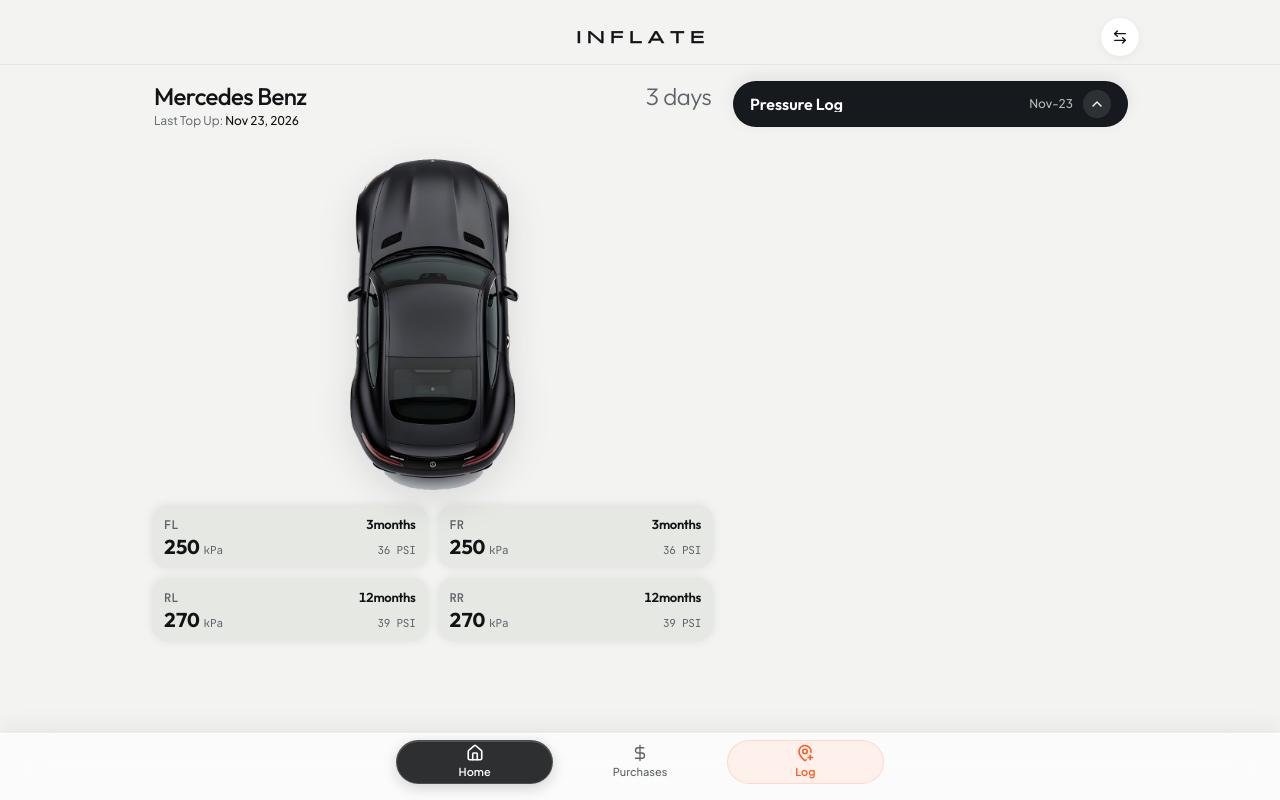
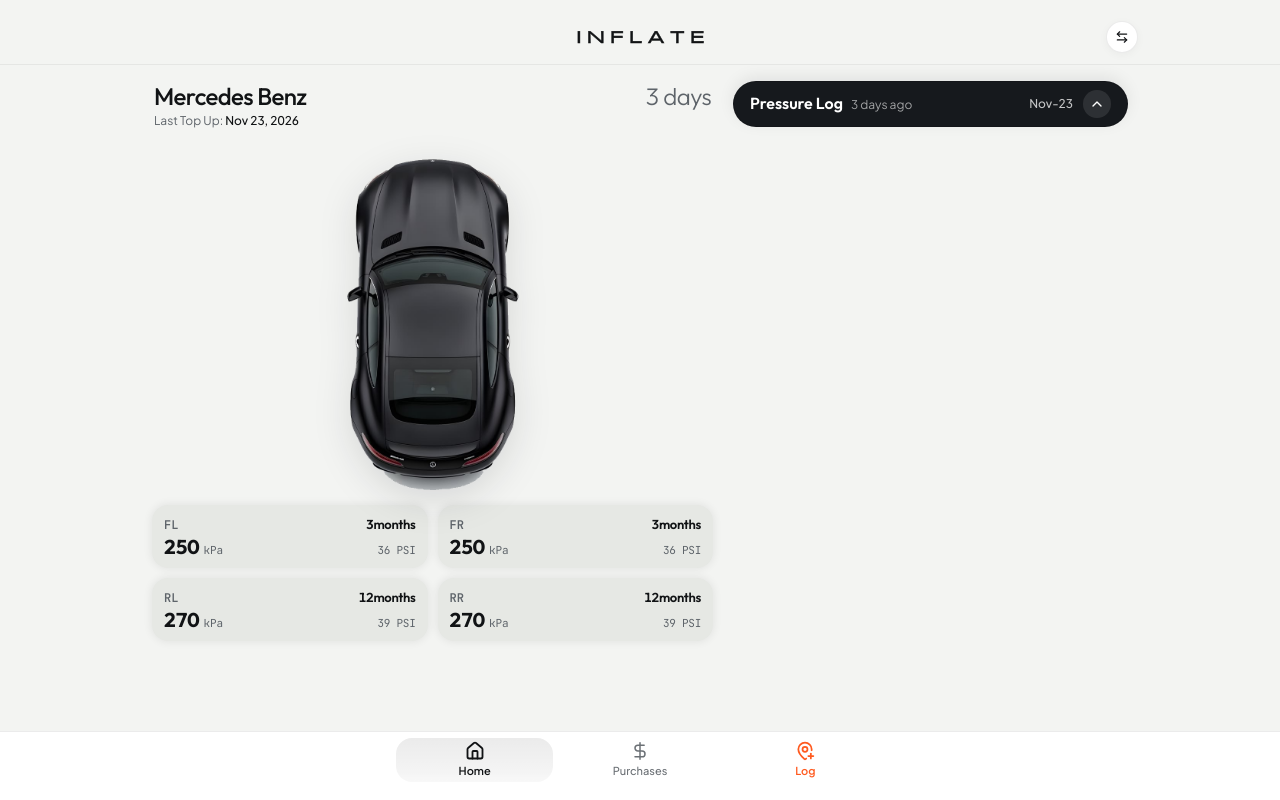
Before and after one commit to H27films/Inflate, a React (Vite) app: page / in a window 1280 px wide. Built offline with nearby package versions, Linux system fonts and the light colour scheme.

Commit message:
refactor: update UI components and navigation
Refine visual styles across the header, bottom navigation, and logs. Improve scrolling behavior for expanded sections and add utility for date labels.

```diff
--- a/src/components/BottomNav.tsx
+++ b/src/components/BottomNav.tsx
@@ -12,21 +12,21 @@ export function BottomNav({ activeTab, onSelectTab, onOpenLog }: BottomNavProps)
   return (
     <nav
       aria-label="Primary navigation"
-      className="fixed bottom-0 left-0 right-0 z-40 bg-white/65 backdrop-blur-xl border-t border-white/70 shadow-[0_-6px_24px_rgba(17,19,21,0.06)] pb-safe"
+      className="fixed bottom-0 left-0 right-0 z-40 bg-white/95 backdrop-blur-md border-t border-black/8 pb-safe"
     >
-      <div className="max-w-lg mx-auto grid grid-cols-3 gap-2 px-3 pt-1.5 pb-1">
+      <div className="max-w-lg mx-auto grid grid-cols-3 h-14 px-3 gap-2">
         <button
           type="button"
           onClick={() => onSelectTab('garage')}
           aria-label="Home"
           aria-current={activeTab === 'garage' ? 'page' : undefined}
-          className={`h-11 rounded-full flex flex-col items-center justify-center gap-0.5 text-[11px] transition-all cursor-pointer ${
+          className={`flex flex-col items-center justify-center gap-0.5 text-[11px] transition-colors cursor-pointer ${
             activeTab === 'garage'
-              ? 'bg-[#111315]/88 backdrop-blur-md text-white font-semibold border border-white/15 shadow-[0_4px_14px_rgba(17,19,21,0.18),inset_0_1px_0_rgba(255,255,255,0.18)]'
-              : 'text-[#5E646A] font-medium hover:text-[#111315] hover:bg-white/60'
+              ? 'my-1.5 rounded-2xl bg-gradient-to-b from-black/[0.08] to-black/[0.03] text-[#111315] font-semibold'
+              : 'text-[#6B7075] font-medium hover:text-[#111315]'
           }`}
         >
-          <Home className="w-[18px] h-[18px]" strokeWidth={activeTab === 'garage' ? 2.2 : 1.8} />
+          <Home className="w-5 h-5" strokeWidth={activeTab === 'garage' ? 2.2 : 1.8} />
           <span>Home</span>
         </button>
 
@@ -35,13 +35,13 @@ export function BottomNav({ activeTab, onSelectTab, onOpenLog }: BottomNavProps)
           onClick={() => onSelectTab('purchases')}
           aria-label="Purchases"
           aria-current={activeTab === 'purchases' ? 'page' : undefined}
-          className={`h-11 rounded-full flex flex-col items-center justify-center gap-0.5 text-[11px] transition-all cursor-pointer ${
+          className={`flex flex-col items-center justify-center gap-0.5 text-[11px] transition-colors cursor-pointer ${
             activeTab === 'purchases'
-              ? 'bg-[#111315]/88 backdrop-blur-md text-white font-semibold border border-white/15 shadow-[0_4px_14px_rgba(17,19,21,0.18),inset_0_1px_0_rgba(255,255,255,0.18)]'
-              : 'text-[#5E646A] font-medium hover:text-[#111315] hover:bg-white/60'
+              ? 'my-1.5 rounded-2xl bg-gradient-to-b from-black/[0.08] to-black/[0.03] text-[#111315] font-semibold'
+              : 'text-[#6B7075] font-medium hover:text-[#111315]'
           }`}
         >
-          <DollarSign className="w-[18px] h-[18px]" strokeWidth={activeTab === 'purchases' ? 2.2 : 1.8} />
+          <DollarSign className="w-5 h-5" strokeWidth={activeTab === 'purchases' ? 2.2 : 1.8} />
           <span>Purchases</span>
         </button>
 
@@ -49,9 +49,9 @@ export function BottomNav({ activeTab, onSelectTab, onOpenLog }: BottomNavProps)
           type="button"
           onClick={onOpenLog}
           aria-label="Log pressure top-up"
-          className="h-11 rounded-full flex flex-col items-center justify-center gap-0.5 text-[11px] font-semibold text-[#FF5A1F] bg-[#FF5A1F]/[0.08] backdrop-blur-sm border border-[#FF5A1F]/15 hover:bg-[#FF5A1F]/[0.14] hover:text-[#E54D14] active:scale-[0.97] transition-all cursor-pointer"
+          className="flex flex-col items-center justify-center gap-0.5 text-[11px] font-semibold text-[#FF5A1F] hover:text-[#E54D14] active:scale-[0.97] transition-all cursor-pointer"
         >
-          <MapPinPlus className="w-[18px] h-[18px]" strokeWidth={2.1} />
+          <MapPinPlus className="w-5 h-5" strokeWidth={2.1} />
           <span>Log</span>
         </button>
       </div>
--- a/src/components/PressureLogSheet.tsx
+++ b/src/components/PressureLogSheet.tsx
@@ -12,6 +12,7 @@ import {
 import {
   detectCurrentLocationName,
   formatCompactMonthDay,
+  formatDaysAgoLabel,
   formatDaysBetween,
   formatDisplayDate,
   formatRelativeDays,
@@ -181,14 +182,47 @@ export function PressureLogSheet({
       : car.pressureLogs.slice(0, PREVIEW_LIMIT);
   const remainingCount = Math.max(0, car.pressureLogs.length - PREVIEW_LIMIT);
 
-  const sectionClassName = expanded
-    ? showAllEntries
+  const expandedSheetClassName = showAllEntries
     ? 'fixed inset-x-0 top-2 bottom-0 z-45 bg-white rounded-t-3xl border-t border-black/8 shadow-[0_-16px_48px_rgba(17,19,21,0.18)] flex flex-col pb-20 lg:inset-x-0 lg:top-12 lg:bottom-4 lg:max-w-2xl lg:mx-auto lg:rounded-3xl lg:border lg:shadow-2xl lg:pb-0'
-      : 'fixed inset-x-0 bottom-0 z-35 bg-white rounded-t-3xl border-t border-black/8 shadow-[0_-16px_48px_rgba(17,19,21,0.14)] max-h-[72dvh] flex flex-col pb-20 lg:static lg:z-auto lg:rounded-3xl lg:border lg:shadow-none lg:max-h-[560px] lg:pb-0'
-    : 'relative w-full bg-[#16191D] text-white rounded-t-3xl rounded-b-none lg:rounded-3xl border-t border-x lg:border border-black/15 shadow-[0_-4px_16px_rgba(17,19,21,0.08)] overflow-hidden shrink-0';
+    : 'fixed inset-x-0 bottom-0 z-35 bg-white rounded-t-3xl border-t border-black/8 shadow-[0_-16px_48px_rgba(17,19,21,0.14)] max-h-[72dvh] flex flex-col pb-20 lg:inset-x-0 lg:bottom-20 lg:max-w-xl lg:mx-auto lg:rounded-3xl lg:border lg:shadow-2xl lg:max-h-[560px] lg:pb-0';
 
   return (
     <>
+      {/* Compact Black Summary Bar (always stays calmly in flow) */}
+      <section
+        aria-label="Tyre pressure log summary"
+        className="relative w-full bg-[#16191D] text-white rounded-t-3xl rounded-b-none lg:rounded-3xl border-t border-x lg:border border-black/15 shadow-[0_-4px_16px_rgba(17,19,21,0.08)] overflow-hidden shrink-0"
+      >
+        <button
+          type="button"
+          onClick={() => onToggleExpanded(true)}
+          className="w-full text-left px-4 py-2 cursor-pointer hover:bg-white/[0.03] transition-colors focus:outline-none focus-visible:ring-2 focus-visible:ring-white/40 shrink-0"
+        >
+          <div className="flex items-center justify-between gap-3">
+            <div className="flex items-baseline gap-2 min-w-0">
+              <h2 className="font-display text-base font-semibold text-white leading-none shrink-0">
+                Pressure Log
+              </h2>
+              {latestLog && (
+                <span className="font-sans text-xs font-light text-white/60 tabular-nums truncate">
+                  {formatDaysAgoLabel(latestLog.date)}
+                </span>
+              )}
+            </div>
+
+            <div className="flex items-center gap-2.5 shrink-0">
+              <span className="text-xs font-medium text-white/75 tabular-nums">
+                {latestLog ? formatCompactMonthDay(latestLog.date) : 'No entries'}
+              </span>
+              <span className="w-7 h-7 rounded-full bg-white/10 flex items-center justify-center text-white shrink-0">
+                <ChevronUp className="w-4 h-4" />
+              </span>
+            </div>
+          </div>
+        </button>
+      </section>
+
+      {/* Smooth Backdrop + Symmetrical Slide-Up / Slide-Down Expanded Sheet */}
       <AnimatePresence>
         {expanded && (
           <motion.div
@@ -196,25 +230,29 @@ export function PressureLogSheet({
             initial={{ opacity: 0 }}
             animate={{ opacity: 1 }}
             exit={{ opacity: 0 }}
-            transition={{ duration: 0.18 }}
+            transition={{ duration: 0.22 }}
             onClick={() => onToggleExpanded(false)}
             className={
               showAllEntries
                 ? 'fixed inset-0 z-30 bg-black/35'
-                : 'fixed inset-0 z-30 bg-black/25 lg:hidden'
+                : 'fixed inset-0 z-30 bg-black/25'
             }
           />
         )}
       </AnimatePresence>
 
+      <AnimatePresence>
+        {expanded && (
           <motion.section
-        layout
-        transition={{ type: 'spring', stiffness: 360, damping: 34 }}
+            key="log-sheet"
+            initial={{ y: '100%' }}
+            animate={{ y: 0 }}
+            exit={{ y: '100%' }}
+            transition={{ type: 'spring', stiffness: 360, damping: 36 }}
             aria-label="Tyre pressure log history"
-        className={sectionClassName}
+            className={expandedSheetClassName}
           >
-        {/* Top Bar: Compact Summary or Clean Expanded Header */}
-        {expanded ? (
+            {/* Clean Expanded Header */}
             <div className="w-full px-4 py-3 flex items-center justify-between gap-3 shrink-0">
               <button
                 type="button"
@@ -252,39 +290,10 @@ export function PressureLogSheet({
                 </button>
               </div>
             </div>
-        ) : (
-          <button
-            type="button"
-            onClick={() => onToggleExpanded(true)}
-            className="w-full text-left px-4 py-2 cursor-pointer hover:bg-white/[0.03] transition-colors focus:outline-none focus-visible:ring-2 focus-visible:ring-white/40 shrink-0"
-          >
-            <div className="flex items-center justify-between gap-3">
-              <h2 className="font-display text-base font-semibold text-white leading-none truncate">
-                Pressure Log
-              </h2>
-
-              <div className="flex items-center gap-2.5 shrink-0">
-                <span className="text-xs font-medium text-white/70 tabular-nums">
-                  {latestLog ? formatCompactMonthDay(latestLog.date) : 'No entries'}
-                </span>
-                <span className="w-7 h-7 rounded-full bg-white/10 flex items-center justify-center text-white shrink-0">
-                  <ChevronUp className="w-4 h-4" />
-                </span>
-              </div>
-            </div>
-          </button>
-        )}
 
             {/* Expanded History List */}
-        <AnimatePresence initial={false}>
-          {expanded && (
-            <motion.div
+            <div
               ref={scrollBodyRef}
-              key="log-body"
-              initial={{ opacity: 0, y: 12 }}
-              animate={{ opacity: 1, y: 0 }}
-              exit={{ opacity: 0, y: 8 }}
-              transition={{ duration: 0.2 }}
               className="border-t border-black/6 flex-1 overflow-y-auto px-4 py-3 space-y-3"
             >
 
@@ -587,10 +596,10 @@ export function PressureLogSheet({
                   )}
                 </>
               )}
-            </motion.div>
+            </div>
+          </motion.section>
         )}
       </AnimatePresence>
-      </motion.section>
     </>
   );
 }
--- a/src/data/initialGarage.ts
+++ b/src/data/initialGarage.ts
@@ -248,6 +248,13 @@ export function formatRelativeDays(dateStr: string): string {
   return `${years}y ago`;
 }
 
+export function formatDaysAgoLabel(dateStr: string): string {
+  const diffDays = getDaysSince(dateStr);
+  if (diffDays <= 0) return 'Today';
+  if (diffDays === 1) return '1 day ago';
+  return `${diffDays} days ago`;
+}
+
 export function formatTyreAge(dateStr: string): string {
   const today = new Date();
   const bought = parseLocalDate(dateStr);
```
Also changed, not shown: src/App.tsx (+5 -5 lines), src/components/PurchasesView.tsx (+57 -54 lines). Lines whose indentation alone changed are shown as unchanged.
